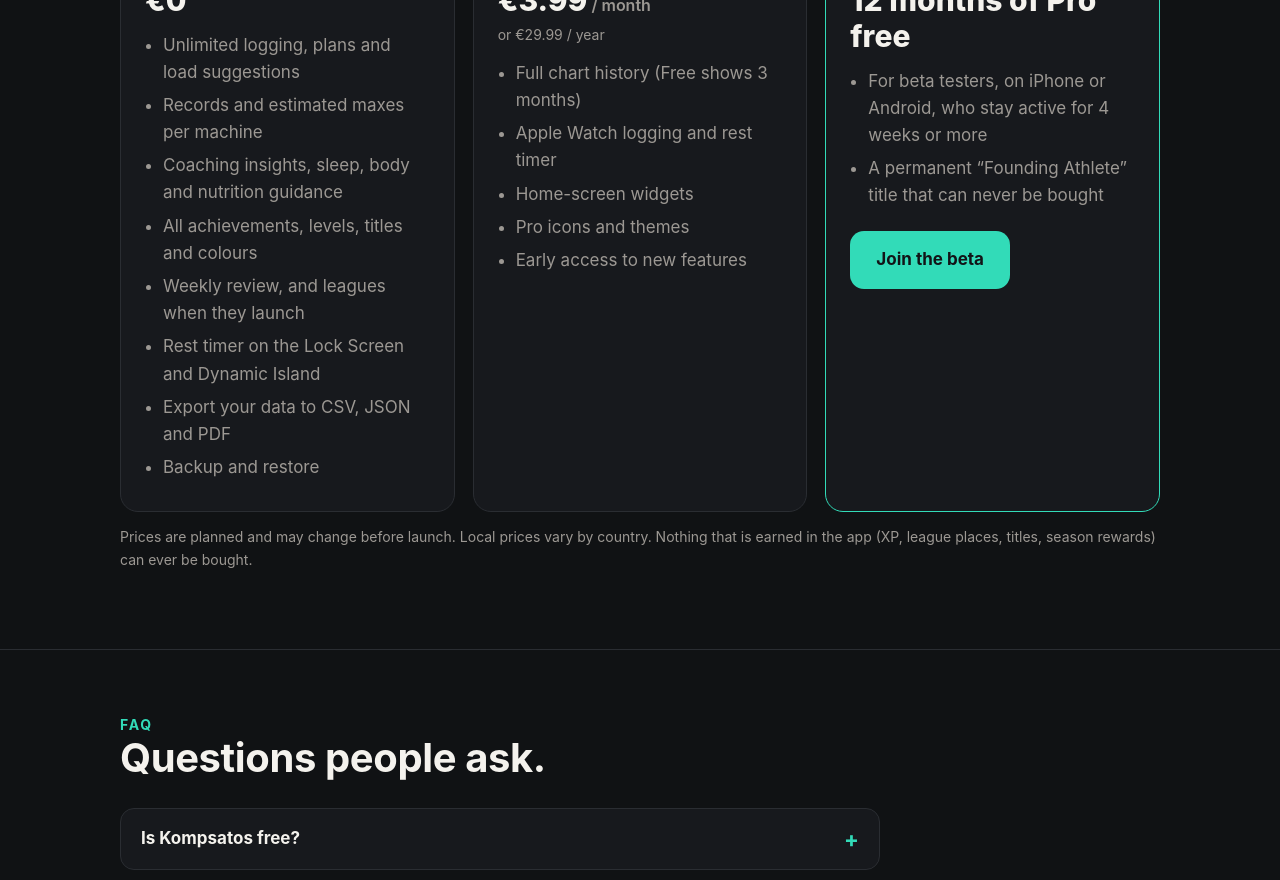
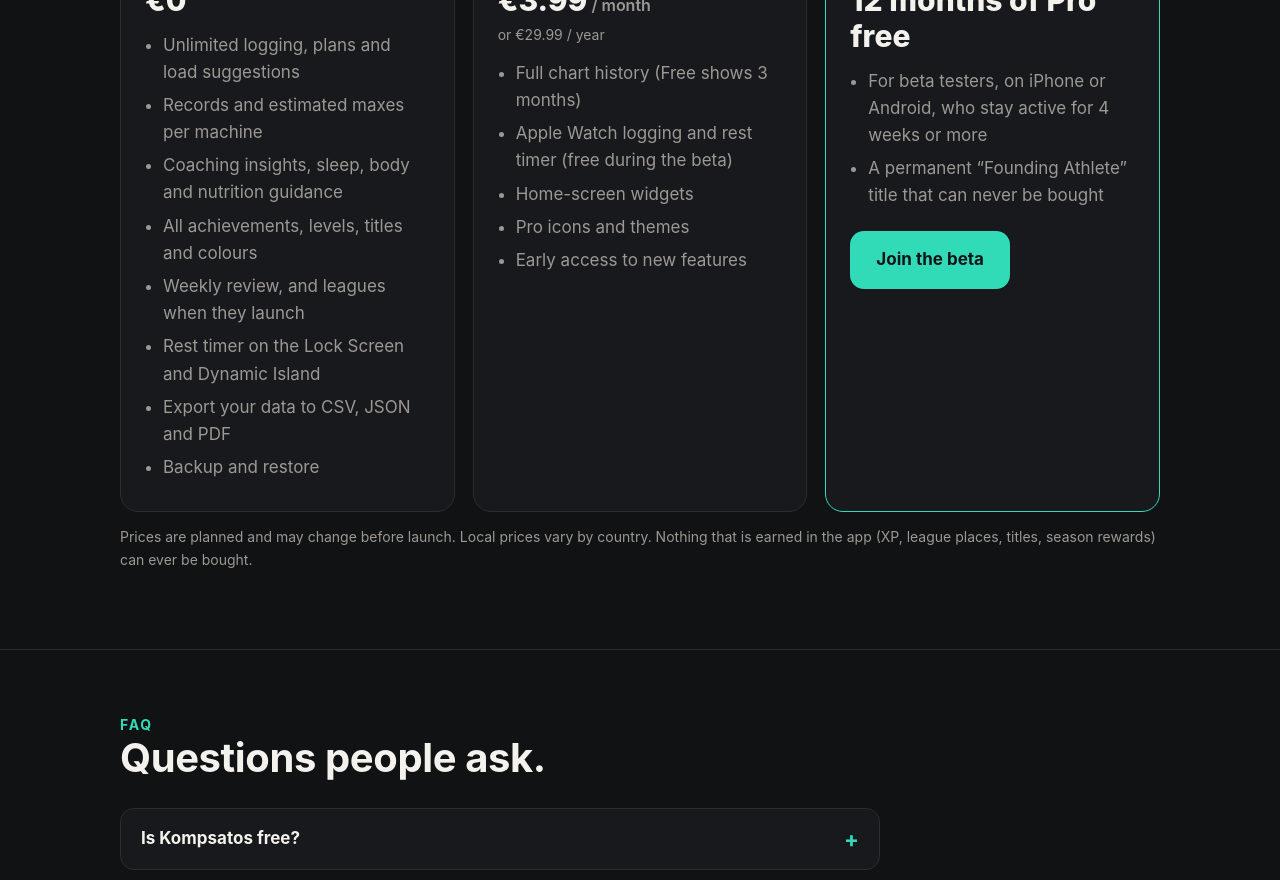
Before and after one commit to dimilaz69/kompsatos-site, a plain HTML site: page index.html in a window 1280 px wide. Shown: the part 5280-6160 px from the top of the page. Drawn offline with Linux system fonts and the light colour scheme.

Commit message:
Pricing: Apple Watch free during the beta

```diff
--- a/index.html
+++ b/index.html
@@ -256,7 +256,7 @@
           <div class="fine" style="margin-top:0">or €29.99 / year</div>
           <ul>
             <li>Full chart history (Free shows 3 months)</li>
-            <li>Apple Watch logging and rest timer</li>
+            <li>Apple Watch logging and rest timer (free during the beta)</li>
             <li>Home-screen widgets</li>
             <li>Pro icons and themes</li>
             <li>Early access to new features</li>
```
